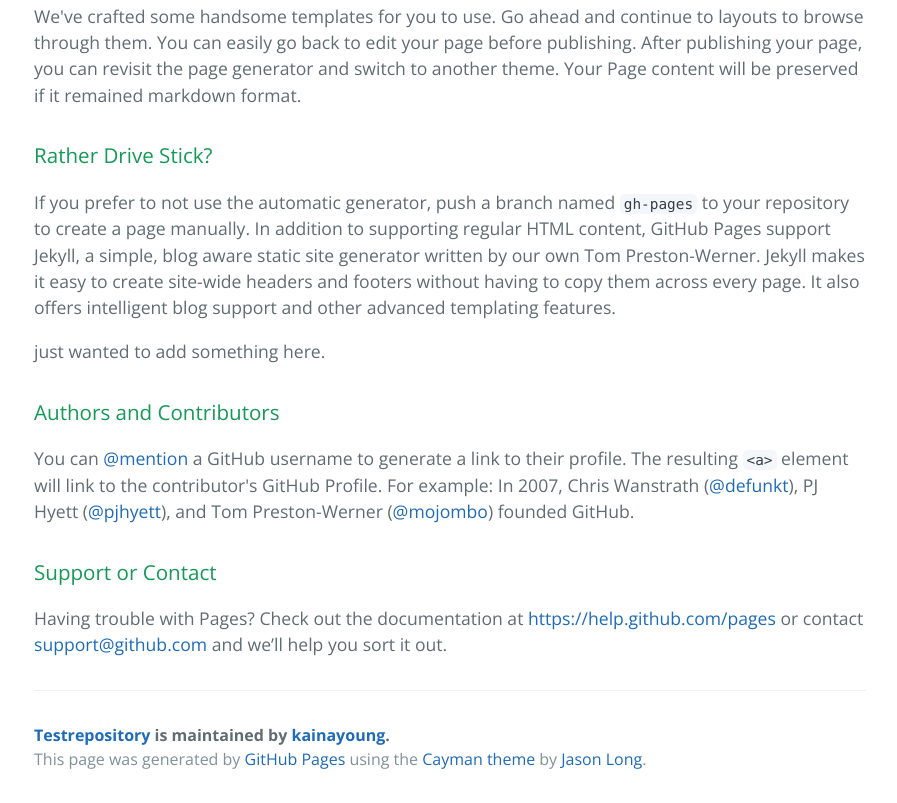
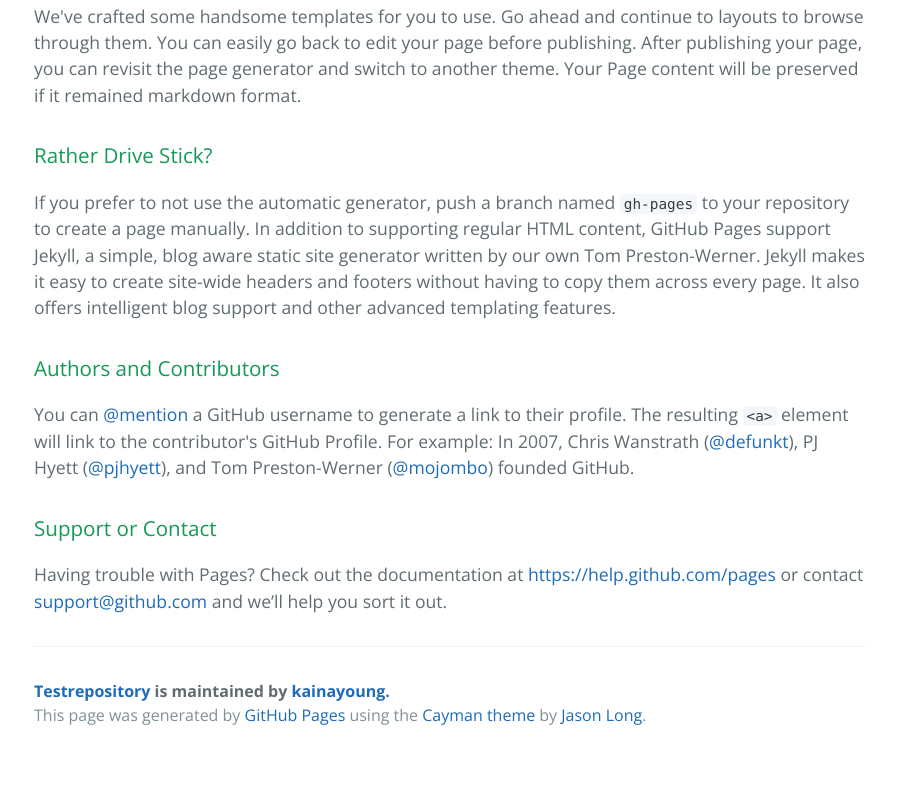
Before and after one commit to kainayoung/testRepository, a plain HTML site: page index.html in a window 1280 px wide. Shown: the part 772-1575 px from the top of the page, without its empty margins (190-1087 px from the left). After the commit the page ends 1531 px from the top, so only its background shows below. Drawn offline with nearby package versions, Linux system fonts and the light colour scheme.

Commit message:
Update index.html

```diff
--- a/index.html
+++ b/index.html
@@ -40,7 +40,7 @@ $ git checkout gh-pages
 <a id="rather-drive-stick" class="anchor" href="#rather-drive-stick" aria-hidden="true"><span class="octicon octicon-link"></span></a>Rather Drive Stick?</h3>
 
 <p>If you prefer to not use the automatic generator, push a branch named <code>gh-pages</code> to your repository to create a page manually. In addition to supporting regular HTML content, GitHub Pages support Jekyll, a simple, blog aware static site generator written by our own Tom Preston-Werner. Jekyll makes it easy to create site-wide headers and footers without having to copy them across every page. It also offers intelligent blog support and other advanced templating features.</p>
-<p>just wanted to add something here.</p>
+
 <h3>
 <a id="authors-and-contributors" class="anchor" href="#authors-and-contributors" aria-hidden="true"><span class="octicon octicon-link"></span></a>Authors and Contributors</h3>
 
```
